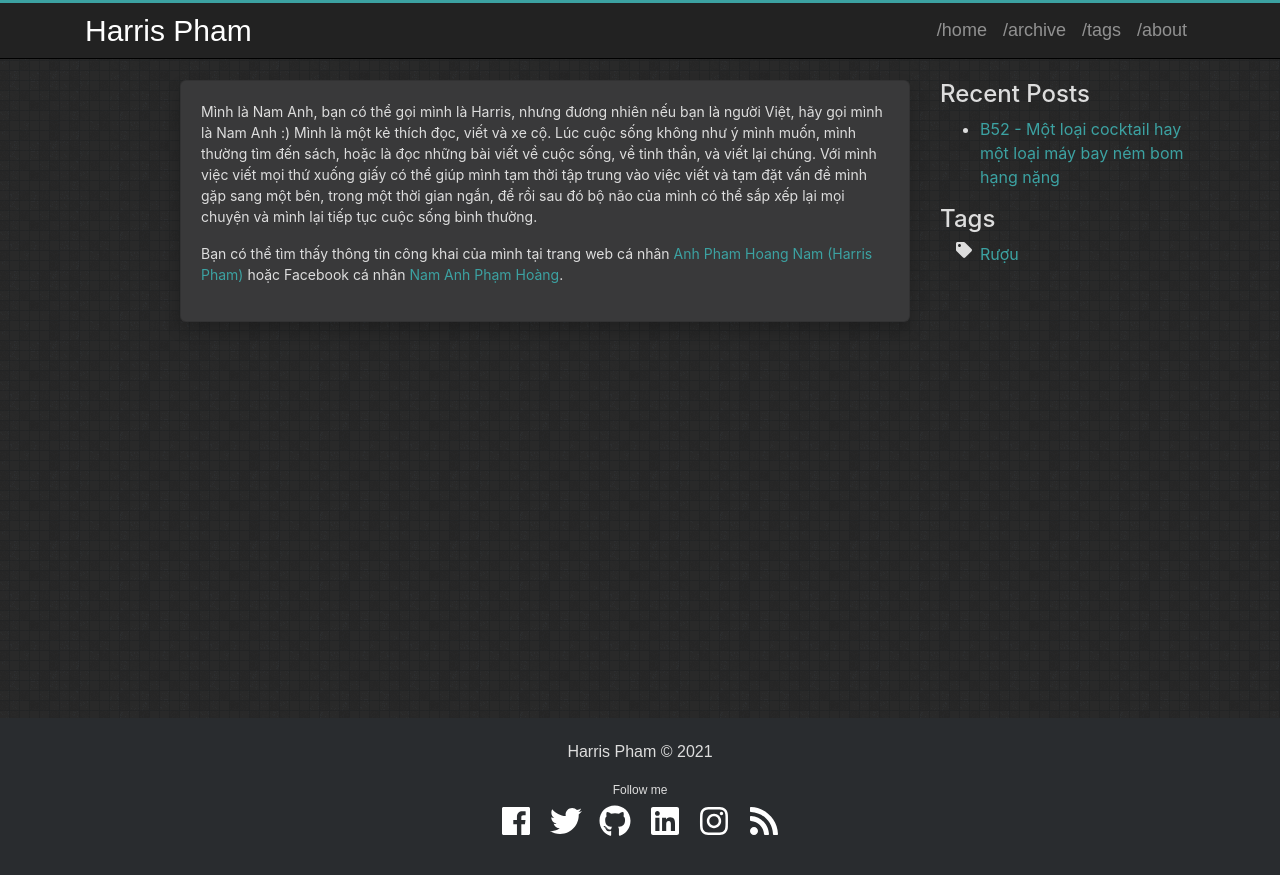
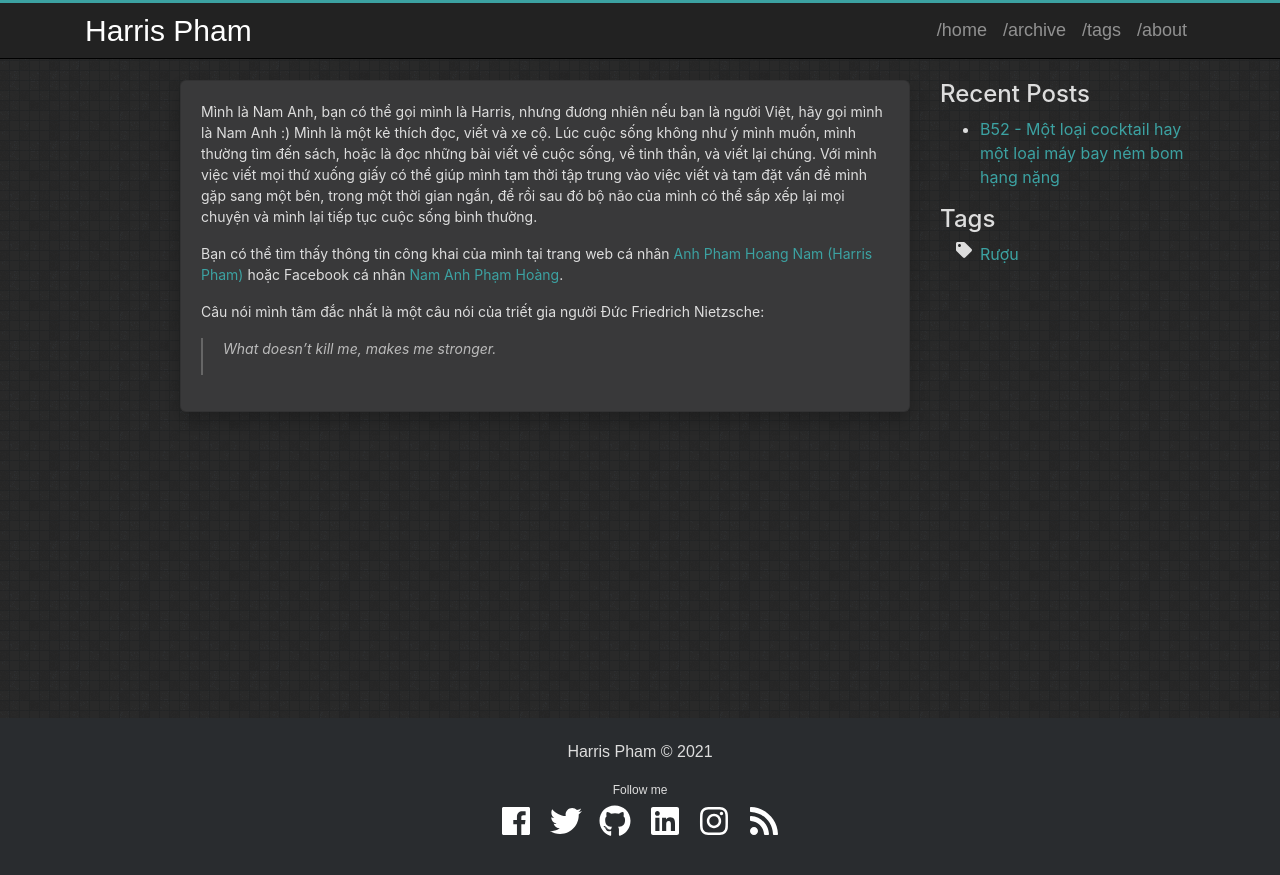
Before and after one commit to phnaphnt/phnaphnt.github.io, a Jekyll site: the page built from about.markdown, in a window 1280 px wide. Shown: the top 875 px of the page. Built offline with Jekyll 4.4.1, drawn with Linux system fonts in a browser that asks for light colours.

Commit message:
Setup  Update about section

```diff
--- a/about.markdown
+++ b/about.markdown
@@ -7,3 +7,6 @@ permalink: /about/
 Mình là Nam Anh, bạn có thể gọi mình là Harris, nhưng đương nhiên nếu bạn là người Việt, hãy gọi mình là Nam Anh :) Mình là một kẻ thích đọc, viết và xe cộ. Lúc cuộc sống không như ý mình muốn, mình thường tìm đến sách, hoặc là đọc những bài viết về cuộc sống, về tinh thần, và viết lại chúng. Với mình việc viết mọi thứ xuống giấy có thể giúp mình tạm thời tập trung vào việc viết và tạm đặt vấn đề mình gặp sang một bên, trong một thời gian ngắn, để rồi sau đó bộ não của mình có thể sắp xếp lại mọi chuyện và mình lại tiếp tục cuộc sống bình thường.
 
 Bạn có thể tìm thấy thông tin công khai của mình tại trang web cá nhân [Anh Pham Hoang Nam (Harris Pham)](https://phnaharris.github.io/) hoặc Facebook cá nhân [Nam Anh Phạm Hoàng](https://www.facebook.com/phna.phnt.2623/).
+
+Câu nói mình tâm đắc nhất là một câu nói của triết gia người Đức Friedrich Nietzsche:
+>What doesn't kill me, makes me stronger.
```
